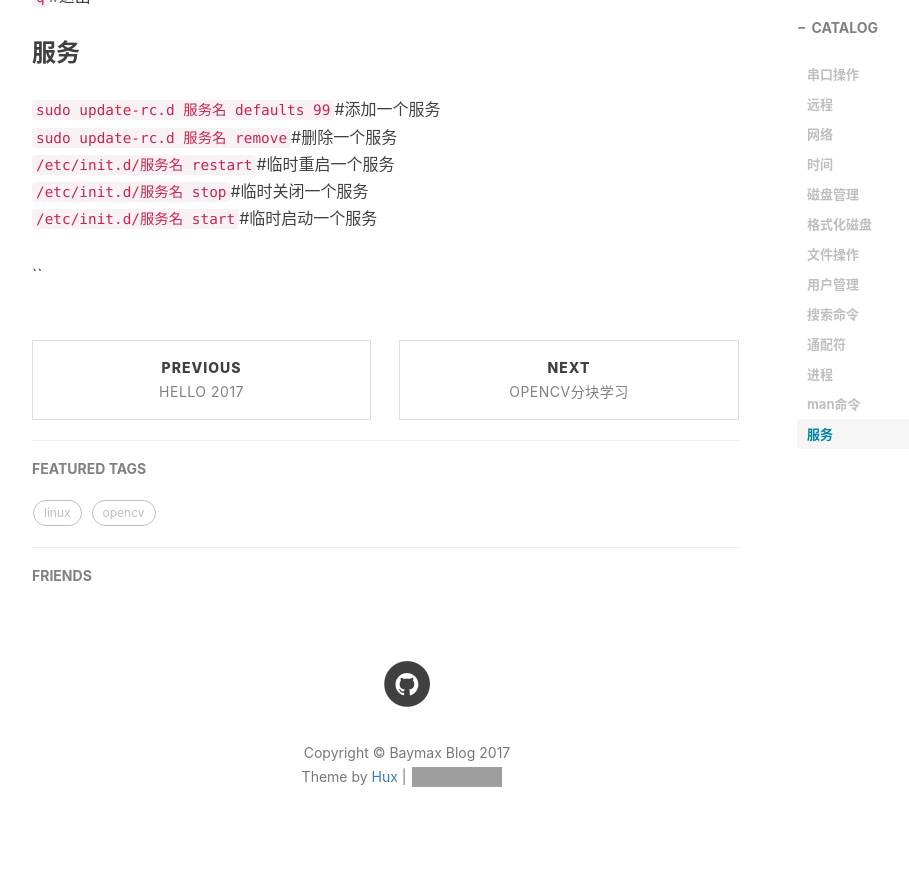
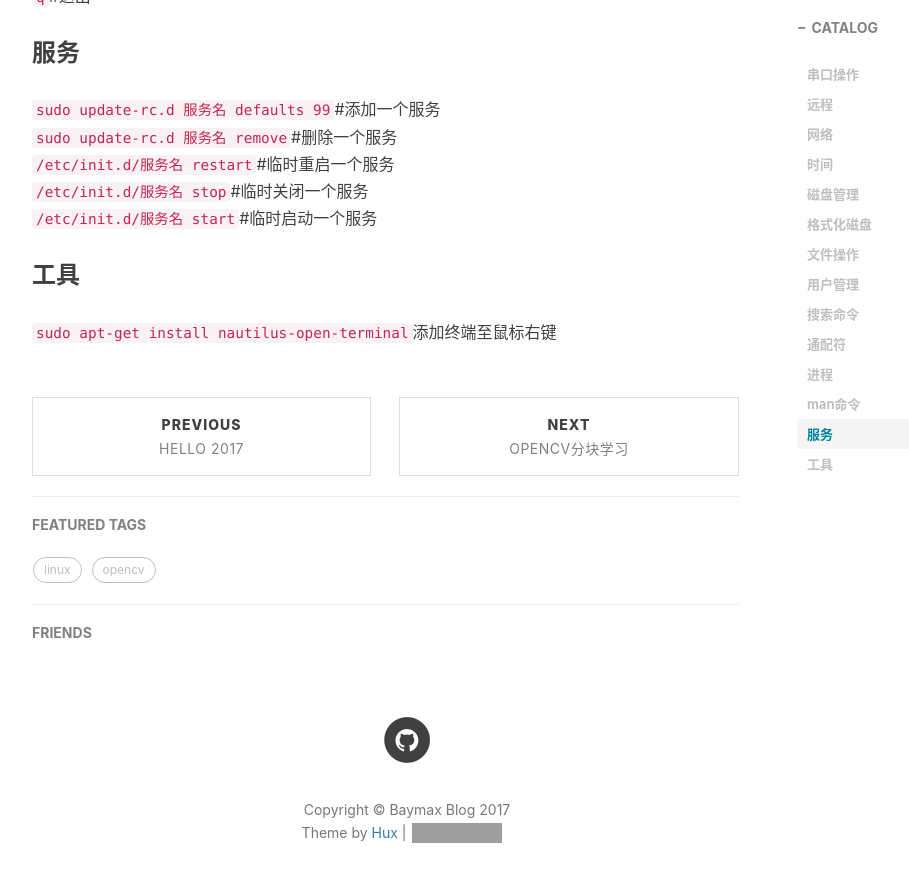
Before and after one commit to Lmonologue/baymax.github.io, a Jekyll site: the page built from _posts/2017-05-04-linux常用命令.md, in a window 1280 px wide and 900 px high, scrolled down 3917 px. Shown: the top 882 px of the window, without its empty margins (233-1142 px from the left). Built offline with Jekyll 4.4.1, drawn with Linux system fonts in a browser that asks for light colours; nearby versions of some CDN libraries; comment, search, counter and statistics services are not loaded; grey boxes are pictures that could not be loaded.

Commit message:
Update 2017-05-04-linux常用命令.md

```diff
--- a/_posts/2017-05-04-linux常用命令.md
+++ b/_posts/2017-05-04-linux常用命令.md
@@ -152,4 +152,6 @@ network={
 `/etc/init.d/服务名 stop`#临时关闭一个服务
 `/etc/init.d/服务名 start`#临时启动一个服务
 
-``
+### 工具
+
+`sudo apt-get install nautilus-open-terminal`添加终端至鼠标右键
```
